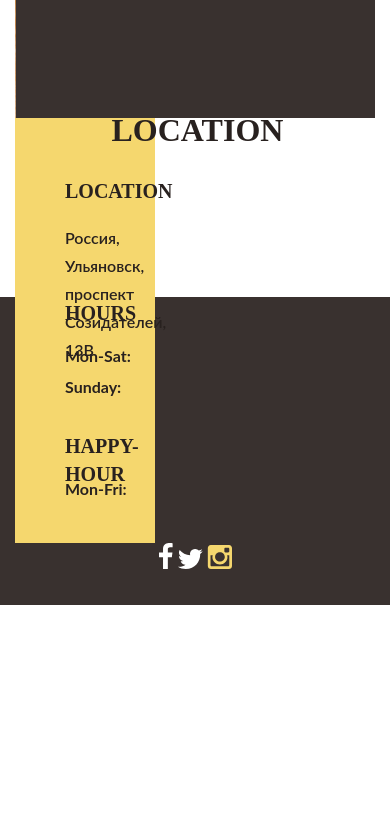
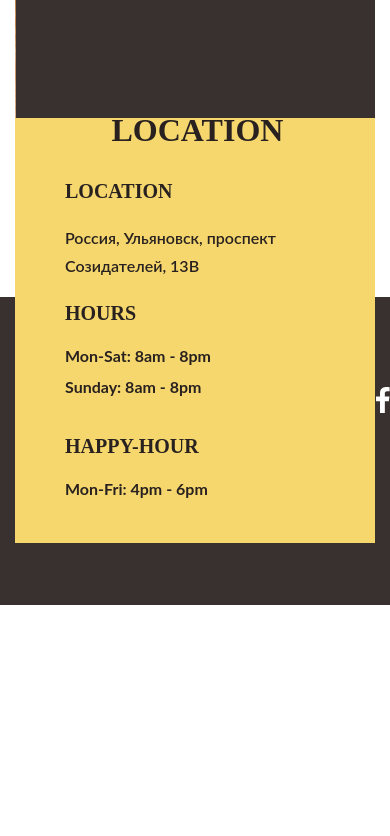
Before and after one commit to iatudev/html-be-latte, a plain HTML site: page index.html in a window 390 px wide. Shown: the part 1768-2604 px from the top of the page. Before the commit the page ends 2424 px from the top, so only its background shows below. Drawn offline with Linux system fonts and the light colour scheme.

Commit message:
#13 я переделал location

```diff
--- a/css/style.css
+++ b/css/style.css
@@ -255,26 +255,11 @@
 }
 }
 /*Location*/
-.location-houston-city {
-    width: auto;
-    height: 425px;
-    object-fit: contain;
-	padding-bottom: 15px;
-}
-.location-left {
-    background-color: #f5d76e;
-    float:left;
-    width: 36%;
-    height: 425px;
-    margin-left:15px;
-}
-.location-right {
-    height: 425px;
-    width:calc(64% - 30px);
-    float:right;
-    margin-right:15px;
-}
+@charset "utf-8";
+/* CSS Document */
 .location {
+    padding-top: 80px;
+    cursor: url(../image/Arrow.cur), url(../image/Arrow.cur), default;
     text-transform:uppercase;
     width: 167px;
     height: 84px;
@@ -282,10 +267,22 @@
     font-size: 32px;
     font-weight: bold;
     line-height: 0.75;
-    text-align: left;
     color: #28211f;
     margin:auto;
-	padding-top: 80px;
+}
+.location-houston-city {
+    cursor: url(../image/Arrow.cur), url(../image/Arrow.cur), default;
+    width: auto;
+    height: 425px;
+    object-fit: contain;
+    padding-bottom: 15px;
+}
+.location-left {
+    background-color: #f5d76e;
+    height: 425px;
+}
+.location-right {
+    height: 425px;
 }
 .location-menu-max {
     text-transform:uppercase;
@@ -333,6 +330,30 @@
     margin-top:19px;
     height: 15px;
 }
+@media(min-width:700px){
+.location-left {
+    float:left;
+    width: 36%;
+    margin-left:15px;
+}
+.location-right {
+    float:right;
+    width:calc(64% - 30px);
+    margin-right:15px;
+}
+}
+@media(max-width:699px){
+.location-left {
+    width: calc(100% - 30px);
+    float:left;
+    margin-left:15px;
+}
+.location-right {
+    width:calc(100% - 30px);
+    float:left;
+    margin-left:15px;
+}
+}
 /*Подвал*/
 
 .container {
--- a/index.html
+++ b/index.html
@@ -57,10 +57,10 @@
                 <div class="location-menu-max location2">location</div>
                 <div class="location-menu-min place">Россия, Ульяновск, проспект Созидателей, 13В</div>
                 <div class="location-menu-max hours">hours</div>
-                <div class="location-menu-min mon">Mon-Sat:</div>
-                <div class="location-menu-min sunday">Sunday:</div>
+                <div class="location-menu-min mon">Mon-Sat:    8am - 8pm</div>
+                <div class="location-menu-min sunday">Sunday:    8am - 8pm</div>
                 <div class="location-menu-max happy-hour">happy-hour</div>
-                <div class="location-menu-min mon">Mon-Fri:</div>
+                <div class="location-menu-min mon">Mon-Fri:   4pm - 6pm</div>
             </div>
             <div class="location-right"><iframe src="https://yandex.ru/map-widget/v1/-/CBU0rKWKXB" width="100%" height="425" frameborder="0"></iframe></div>
         </div>
```
